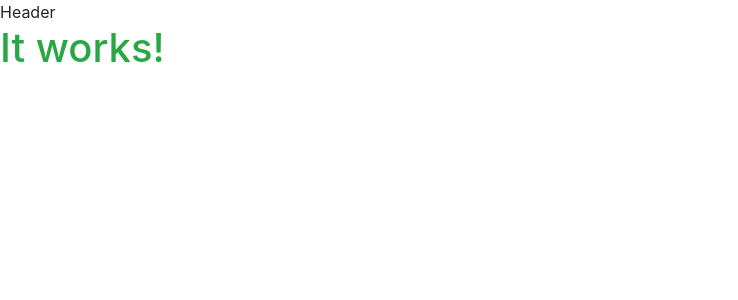
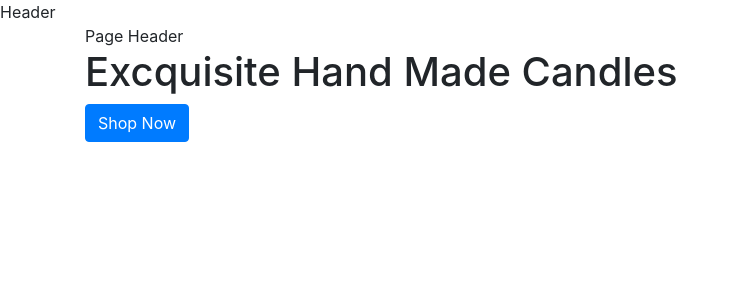
Before and after one commit to John-Kingham/scentifique, a Django app: page / in a window 1280 px wide. Shown: the top 300 px of the page, without its empty margins (0-738 px from the left). Run offline with Django 3.2, Linux system fonts and the light colour scheme.

Commit message:
feat: add home page skeleton

```diff
--- a/home/templates/home/index.html
+++ b/home/templates/home/index.html
@@ -1,6 +1,21 @@
 {% extends "base.html" %}
 {% load static %}
 
+{% block page_header %}
+    <div class="container header-container">
+        <div class="row">
+            <div class="col-12">Page Header</div>
+        </div>
+    </div>
+{% endblock page_header %}
+
 {% block content %}
-    <h1 class="text-success">It works!</h1>
+    <div class="container h-100">
+        <div class="row h-100">
+            <div class="col-12 my-auto">
+                <h1>Excquisite Hand Made Candles</h1>
+                <div><a href="/" class="btn btn-primary">Shop Now</a></div>
+            </div>
+        </div>
+    </div>
 {% endblock content %}
--- a/templates/base.html
+++ b/templates/base.html
@@ -35,17 +35,15 @@
     </head>
     <body>
         <header>Header</header>
-
+        <main>
             {% if messages %}
                 <div class="message-container">Message container</div>
             {% endif %}
-
             {% block page_header %}
             {% endblock page_header %}
-
             {% block content %}
             {% endblock content %}
-
+        </main>
         {% block postloadjs %}
         {% endblock postloadjs %}
     </body>
```
Lines whose indentation alone changed are shown as unchanged.
